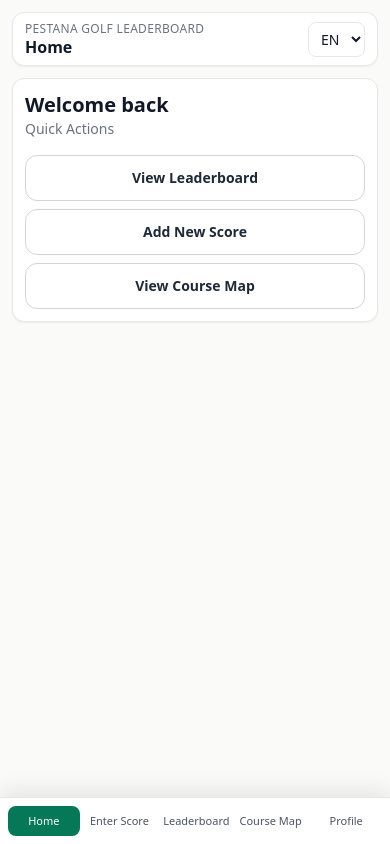
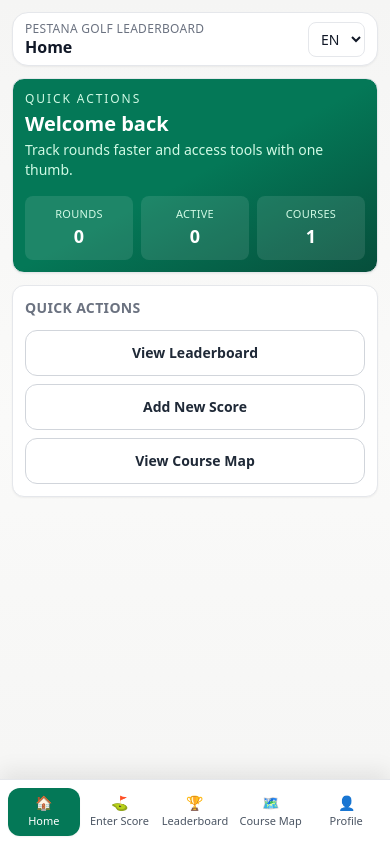
Before and after one commit to juandrep/Golfpwa, a React (Vite) app: page / in a window 390 px wide. Built offline with nearby package versions, Linux system fonts and the light colour scheme.

Commit message:
Improve mobile UX polish and score entry flow

```diff
--- a/src/app/App.tsx
+++ b/src/app/App.tsx
@@ -9,11 +9,11 @@
 import { ToastProvider } from './toast';
 
 const navItems = [
-  { path: '/', key: 'home' },
-  { path: '/enter-score', key: 'enterScore' },
-  { path: '/leaderboard', key: 'leaderboard' },
-  { path: '/course-map', key: 'courseMap' },
-  { path: '/profile', key: 'profile' },
+  { path: '/', key: 'home', icon: '🏠' },
+  { path: '/enter-score', key: 'enterScore', icon: '⛳' },
+  { path: '/leaderboard', key: 'leaderboard', icon: '🏆' },
+  { path: '/course-map', key: 'courseMap', icon: '🗺️' },
+  { path: '/profile', key: 'profile', icon: '👤' },
 ] as const;
 
 function usePathname() {
@@ -36,7 +36,7 @@
 
 function AppShell() {
   const { t, locale, setLocale } = useI18n();
-  const { loading, init } = useAppStore();
+  const { loading, init, rounds, activeRound, courses } = useAppStore();
   const { pathname, navigate } = usePathname();
 
   useEffect(() => {
@@ -50,28 +50,90 @@
     if (pathname === '/profile') return <SettingsScreen />;
 
     return (
-      <Card>
-        <h2 className="text-xl font-semibold">{t('home.welcome')}</h2>
-        <p className="text-sm text-gray-500">{t('home.quickActions')}</p>
-        <div className="mt-4 grid gap-2 sm:grid-cols-3">
-          <Button variant="secondary" onClick={() => navigate('/leaderboard')}>{t('home.viewLeaderboard')}</Button>
-          <Button variant="secondary" onClick={() => navigate('/enter-score')}>{t('home.addScore')}</Button>
-          <Button variant="secondary" onClick={() => navigate('/course-map')}>{t('home.viewCourseMap')}</Button>
-        </div>
-      </Card>
+      <div className="space-y-3">
+        <Card className="overflow-hidden bg-gradient-to-br from-emerald-700 via-emerald-700 to-emerald-900 text-white shadow-lg">
+          <p className="text-xs uppercase tracking-[0.16em] text-emerald-100">
+            {t('home.quickActions')}
+          </p>
+          <h2 className="mt-1 text-xl font-semibold leading-tight">
+            {t('home.welcome')}
+          </h2>
+          <p className="mt-1 text-sm text-emerald-100">
+            {t('home.mobileWelcome')}
+          </p>
+          <div className="mt-4 grid grid-cols-3 gap-2 text-center text-xs">
+            <div className="rounded-lg bg-white/10 px-2 py-2.5">
+              <p className="text-[11px] uppercase tracking-wide text-emerald-100">
+                {t('home.rounds')}
+              </p>
+              <p className="text-lg font-semibold text-white">
+                {rounds.length}
+              </p>
+            </div>
+            <div className="rounded-lg bg-white/10 px-2 py-2.5">
+              <p className="text-[11px] uppercase tracking-wide text-emerald-100">
+                {t('home.active')}
+              </p>
+              <p className="text-lg font-semibold text-white">
+                {activeRound ? '1' : '0'}
+              </p>
+            </div>
+            <div className="rounded-lg bg-white/10 px-2 py-2.5">
+              <p className="text-[11px] uppercase tracking-wide text-emerald-100">
+                {t('home.courses')}
+              </p>
+              <p className="text-lg font-semibold text-white">
+                {courses.length}
+              </p>
+            </div>
+          </div>
+        </Card>
+
+        <Card>
+          <h3 className="text-sm font-semibold uppercase tracking-wide text-gray-500">
+            {t('home.quickActions')}
+          </h3>
+          <div className="mt-3 grid gap-2 sm:grid-cols-3">
+            <Button
+              variant="secondary"
+              onClick={() => navigate('/leaderboard')}
+            >
+              {t('home.viewLeaderboard')}
+            </Button>
+            <Button
+              variant="secondary"
+              onClick={() => navigate('/enter-score')}
+            >
+              {t('home.addScore')}
+            </Button>
+            <Button variant="secondary" onClick={() => navigate('/course-map')}>
+              {t('home.viewCourseMap')}
+            </Button>
+          </div>
+        </Card>
+      </div>
     );
-  }, [navigate, pathname, t]);
+  }, [activeRound, courses.length, navigate, pathname, rounds.length, t]);
 
-  const activeNav = navItems.find((item) => item.path === pathname) ?? navItems[0];
+  const activeNav =
+    navItems.find((item) => item.path === pathname) ?? navItems[0];
 
   return (
-    <main className="mx-auto min-h-screen max-w-6xl px-3 pb-28 pt-3 sm:px-6 sm:pb-24 sm:pt-4">
-      <header className="mb-3 flex items-center justify-between rounded-xl border border-gray-200 bg-white px-3 py-2 shadow-sm md:hidden">
+    <main className="mx-auto min-h-screen max-w-6xl bg-gradient-to-b from-stone-100 via-stone-50 to-stone-100 px-3 pb-28 pt-3 sm:px-6 sm:pb-24 sm:pt-4">
+      <header className="mb-3 flex items-center justify-between rounded-2xl border border-gray-200 bg-white px-3 py-2 shadow-sm md:hidden">
         <div>
-          <p className="text-xs uppercase tracking-wide text-gray-500">{t('app.name')}</p>
-          <h1 className="text-base font-semibold leading-tight">{t(`nav.${activeNav.key}`)}</h1>
+          <p className="text-xs uppercase tracking-wide text-gray-500">
+            {t('app.name')}
+          </p>
+          <h1 className="text-base font-semibold leading-tight">
+            {t(`nav.${activeNav.key}`)}
+          </h1>
         </div>
-        <select className="rounded-lg border border-gray-200 bg-white px-2 py-1.5 text-sm" value={locale} onChange={(event) => setLocale(event.target.value as 'en' | 'pt')}>
+        <select
+          className="rounded-lg border border-gray-200 bg-white px-2 py-1.5 text-sm"
+          value={locale}
+          onChange={(event) => setLocale(event.target.value as 'en' | 'pt')}
+        >
           <option value="en">EN</option>
           <option value="pt">PT</option>
         </select>
@@ -81,27 +143,49 @@
         <h1 className="text-xl font-semibold">{t('app.name')}</h1>
         <nav className="flex gap-1">
           {navItems.map((item) => (
-            <Button key={item.path} variant={pathname === item.path ? 'primary' : 'ghost'} onClick={() => navigate(item.path)}>
+            <Button
+              key={item.path}
+              variant={pathname === item.path ? 'primary' : 'ghost'}
+              onClick={() => navigate(item.path)}
+            >
               {t(`nav.${item.key}`)}
             </Button>
           ))}
         </nav>
-        <select className="rounded-lg border border-gray-200 px-2 py-1 text-sm" value={locale} onChange={(event) => setLocale(event.target.value as 'en' | 'pt')}>
+        <select
+          className="rounded-lg border border-gray-200 px-2 py-1 text-sm"
+          value={locale}
+          onChange={(event) => setLocale(event.target.value as 'en' | 'pt')}
+        >
           <option value="en">{t('language.en')}</option>
           <option value="pt">{t('language.pt')}</option>
         </select>
       </header>
 
       {loading ? (
-        <div className="space-y-2">{Array.from({ length: 3 }, (_, index) => <div key={index} className="h-20 animate-pulse rounded-xl bg-gray-200" />)}</div>
+        <div className="space-y-2">
+          {Array.from({ length: 3 }, (_, index) => (
+            <div
+              key={index}
+              className="h-20 animate-pulse rounded-xl bg-gray-200"
+            />
+          ))}
+        </div>
       ) : (
         content
       )}
 
       <nav className="fixed inset-x-0 bottom-0 z-20 mx-auto grid max-w-6xl grid-cols-5 gap-1 border-t border-gray-200 bg-white/95 p-2 pb-[calc(env(safe-area-inset-bottom)+0.5rem)] shadow-[0_-8px_20px_rgba(0,0,0,0.08)] backdrop-blur md:hidden">
         {navItems.map((item) => (
-          <button key={item.path} onClick={() => navigate(item.path)} className={`rounded-lg px-1 py-2 text-[11px] font-medium leading-tight ${pathname === item.path ? 'bg-emerald-700 text-white' : 'text-gray-600'}`}>
-            {t(`nav.${item.key}`)}
+          <button
+            key={item.path}
+            onClick={() => navigate(item.path)}
+            className={`flex flex-col items-center gap-1 rounded-xl px-1 py-2 text-[11px] font-medium leading-tight ${pathname === item.path ? 'bg-emerald-700 text-white shadow-sm' : 'text-gray-600'}`}
+          >
+            <span aria-hidden="true" className="text-sm leading-none">
+              {item.icon}
+            </span>
+            <span>{t(`nav.${item.key}`)}</span>
           </button>
         ))}
       </nav>
--- a/src/i18n/en.json
+++ b/src/i18n/en.json
@@ -18,6 +18,10 @@
   "home": {
     "welcome": "Welcome back",
     "quickActions": "Quick Actions",
+    "mobileWelcome": "Track rounds faster and access tools with one thumb.",
+    "rounds": "Rounds",
+    "active": "Active",
+    "courses": "Courses",
     "viewLeaderboard": "View Leaderboard",
     "addScore": "Add New Score",
     "viewCourseMap": "View Course Map"
--- a/src/i18n/pt.json
+++ b/src/i18n/pt.json
@@ -18,6 +18,10 @@
   "home": {
     "welcome": "Bem-vindo de volta",
     "quickActions": "Ações Rápidas",
+    "mobileWelcome": "Acompanhe voltas mais rápido e aceda às ferramentas com um só polegar.",
+    "rounds": "Voltas",
+    "active": "Ativa",
+    "courses": "Campos",
     "viewLeaderboard": "Ver Classificação",
     "addScore": "Adicionar Resultado",
     "viewCourseMap": "Ver Mapa do Campo"
```
Also changed, not shown: src/features/round/ScorecardScreen.tsx (+83 -11 lines).
